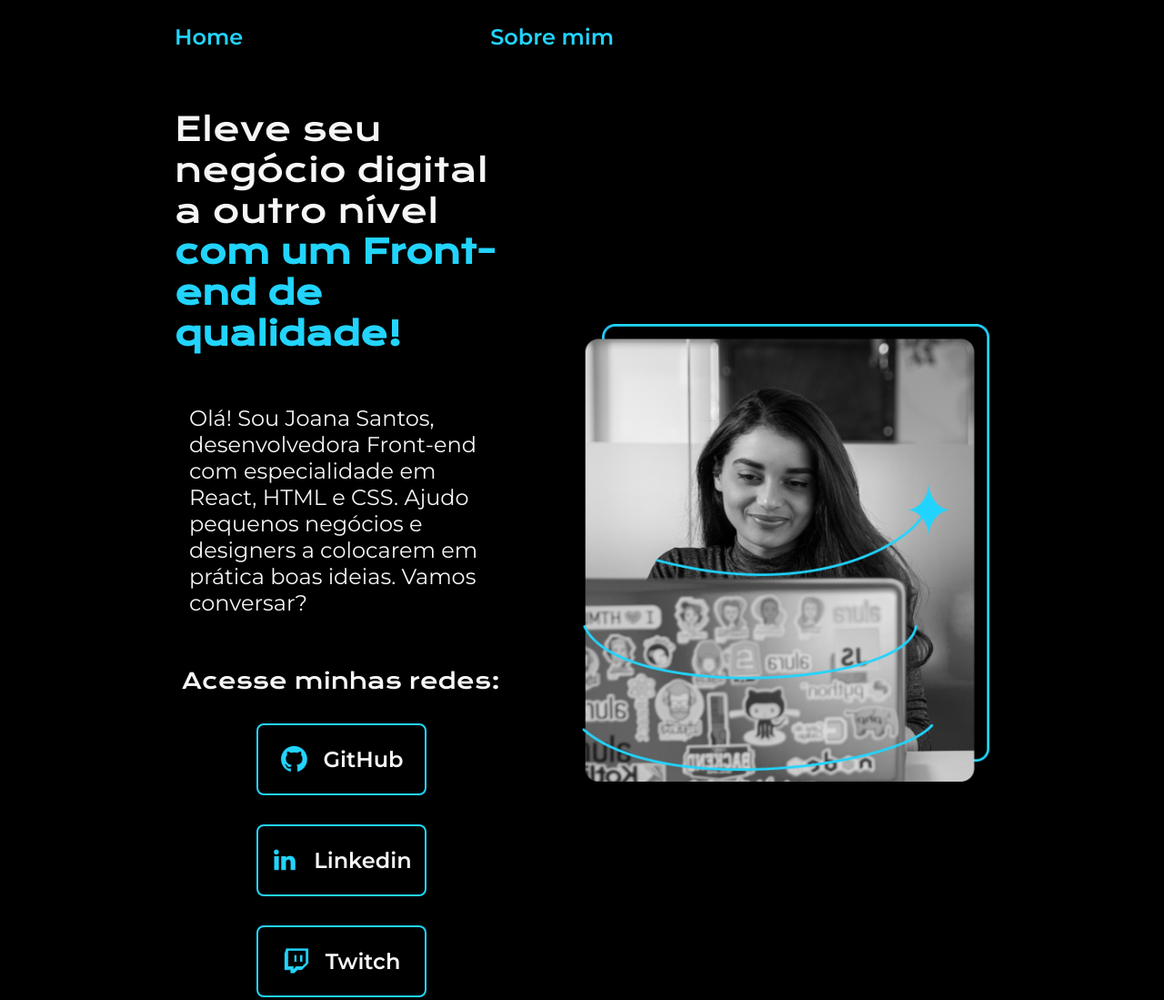
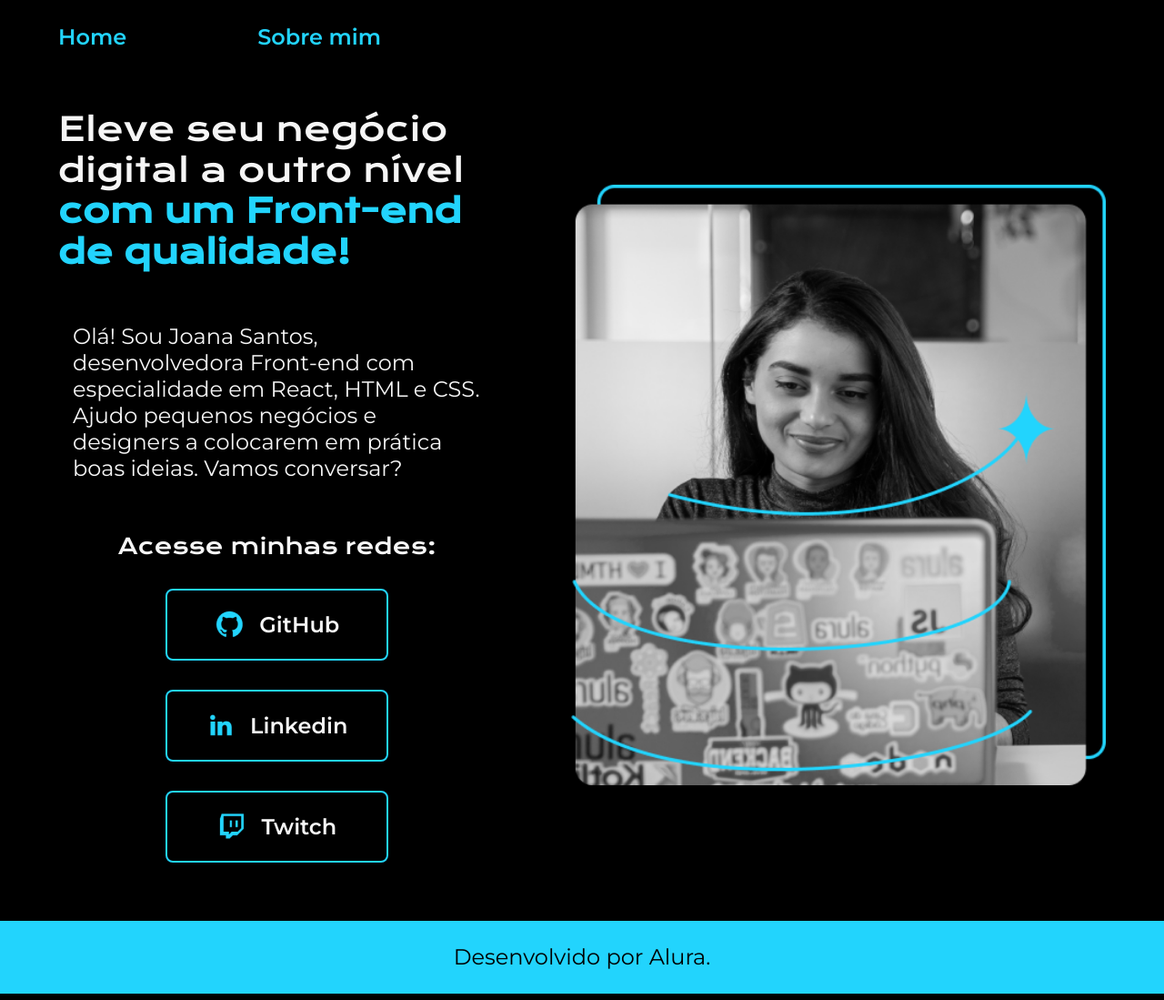
Before and after one commit to Sg-Gabriel/portfolio-Joana, a plain HTML site: page index.html in a window 1280 px wide. Shown: the top 1099 px of the page at 91% size. Drawn offline with nearby package versions, Linux system fonts and the light colour scheme.

Commit message:
ajustando tamanhos

```diff
--- a/estilos/style.css
+++ b/estilos/style.css
@@ -17,7 +17,6 @@
 }
 
 body{
-
     background-color: var(--cor-primaria);
     color: var(--cor-secundaria);
     box-sizing: border-box;
@@ -25,11 +24,6 @@ body{
 .cabecalho__menu{
     display: flex;
     gap: 80px;
-    color: ;
-
-
-
-
 }
 a.cabecalho__menu__link{
     color: var(--cor-terciaria);
@@ -37,19 +31,19 @@ a.cabecalho__menu__link{
     font-family: var(--font-secundaria);
     font-size: 1.5rem;
     font-weight: 600;
-    padding: 2% 0% 0% 15%;
+    padding: 2% 0% 0% 5%;
 }
 
 .apresentacao{
     display: flex;
     justify-content: space-between;
     align-items: center;
-    padding: 5% 15%;
+    padding: 5% ;
     gap: 82px;
 
 }
 .apresentacao__conteudo{
-    width: 50%;
+    width: 45%;
     display: flex;
     flex-direction: column;
     gap: 40px;
@@ -105,7 +99,7 @@ a.cabecalho__menu__link{
     background-color: var(--cor-hover);
 }
 .apresentacao__imagem{
-    width: 50%;
+    width: 55%;
 }
 .rodape{
     background-color: var(--cor-terciaria);
```
